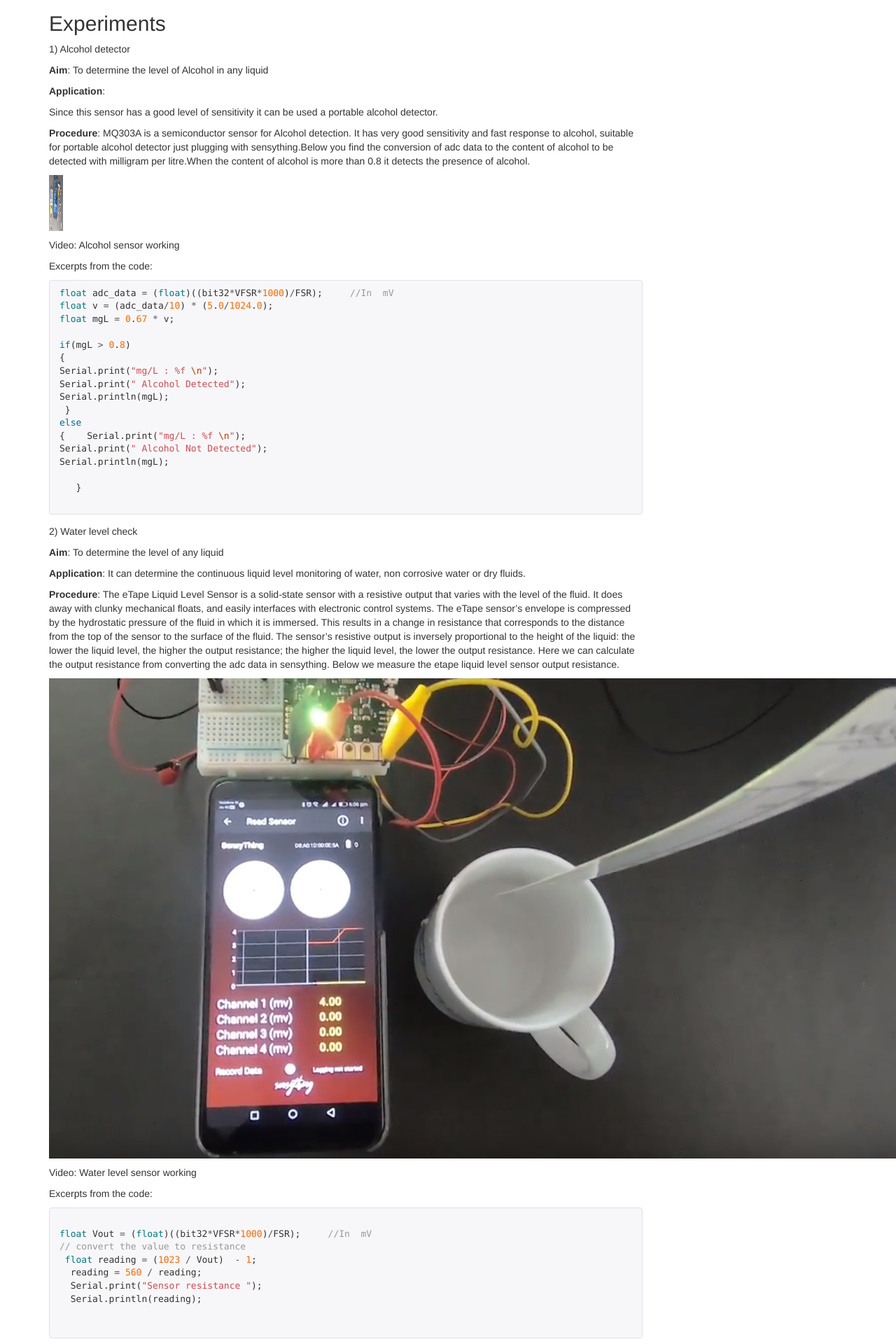
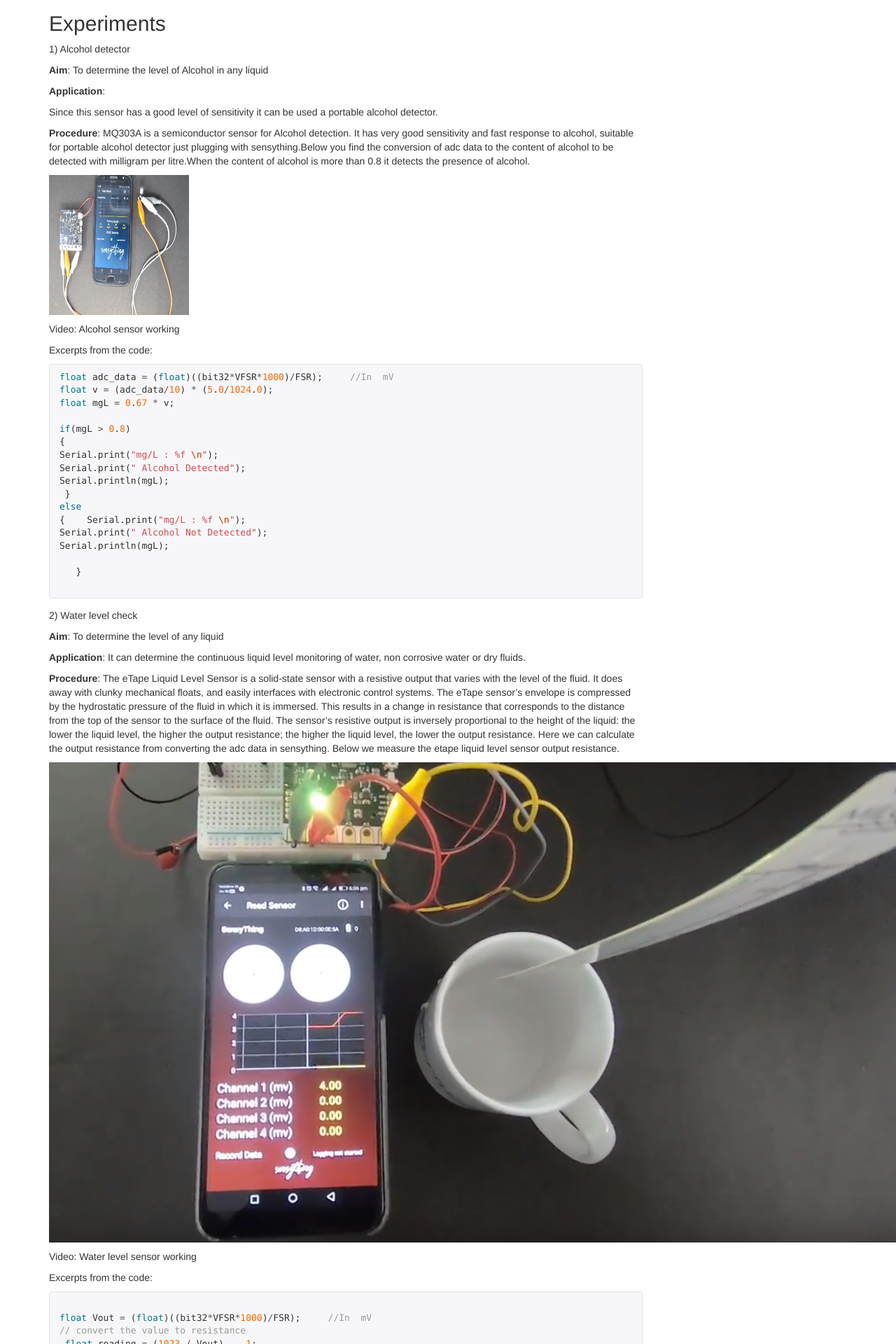
Before and after one commit to Protocentral/protocentral_sensything, a Jekyll site: the page built from docs/index.md, in a window 1280 px wide. Shown: the part 1815-3735 px from the top of the page at 70% size. Built offline with Jekyll 4.4.1, drawn with Linux system fonts in a browser that asks for light colours; nearby versions of some CDN libraries; comment, search, counter and statistics services are not loaded; our own code applies the rules of GitHub Pages for plain Markdown files.

Commit message:
Update index.md

```diff
--- a/docs/index.md
+++ b/docs/index.md
@@ -56,7 +56,7 @@ Since this sensor has a good level of sensitivity it can be used a portable alco
 **Procedure**:
 	MQ303A is a semiconductor sensor for Alcohol detection. It has very good sensitivity and fast response to alcohol, suitable for portable alcohol detector just plugging with sensything.Below you find the conversion of adc data to the content of alcohol to be detected with milligram per litre.When the content of alcohol is more than 0.8 it detects the presence of alcohol.
 
-<img src="images/Alcohol sensor.jpg" width="20" height="80" />
+<img src="images/Alcohol sensor.jpg" width="200" height="200" />
 
 Video: Alcohol sensor working
 
```
